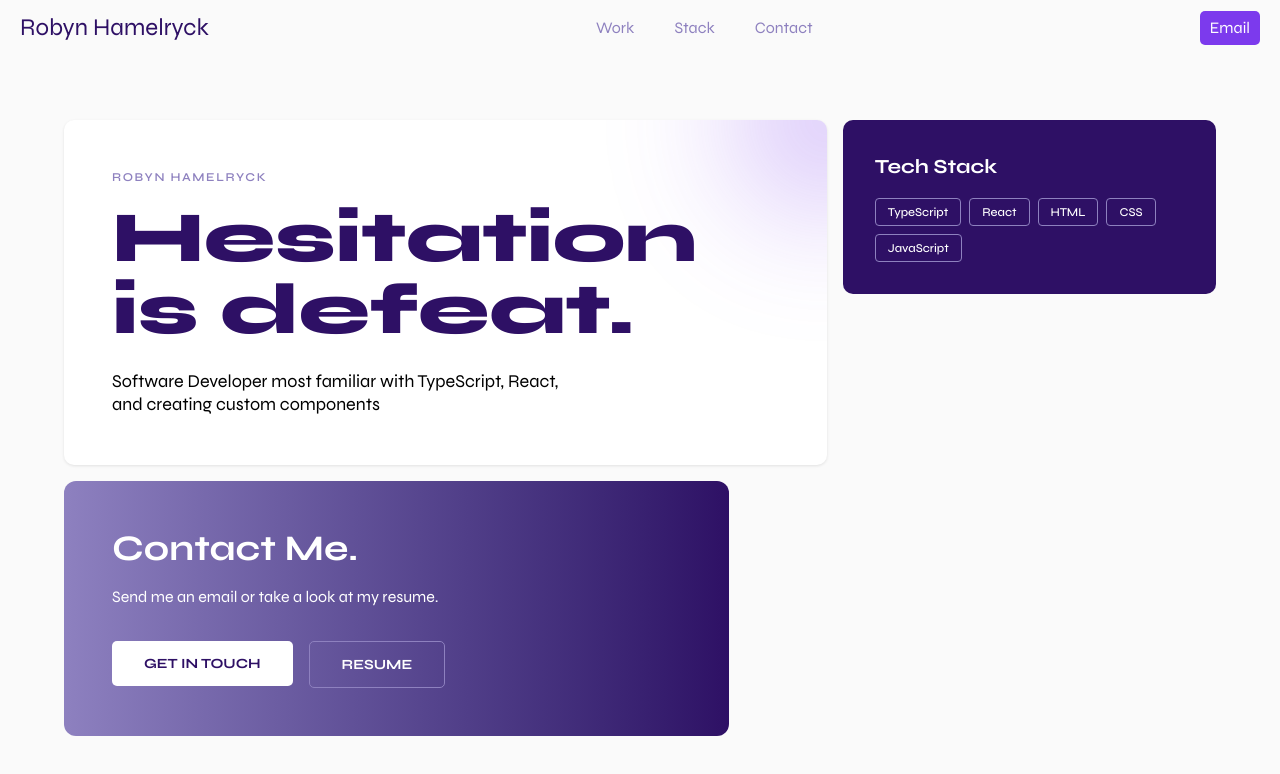
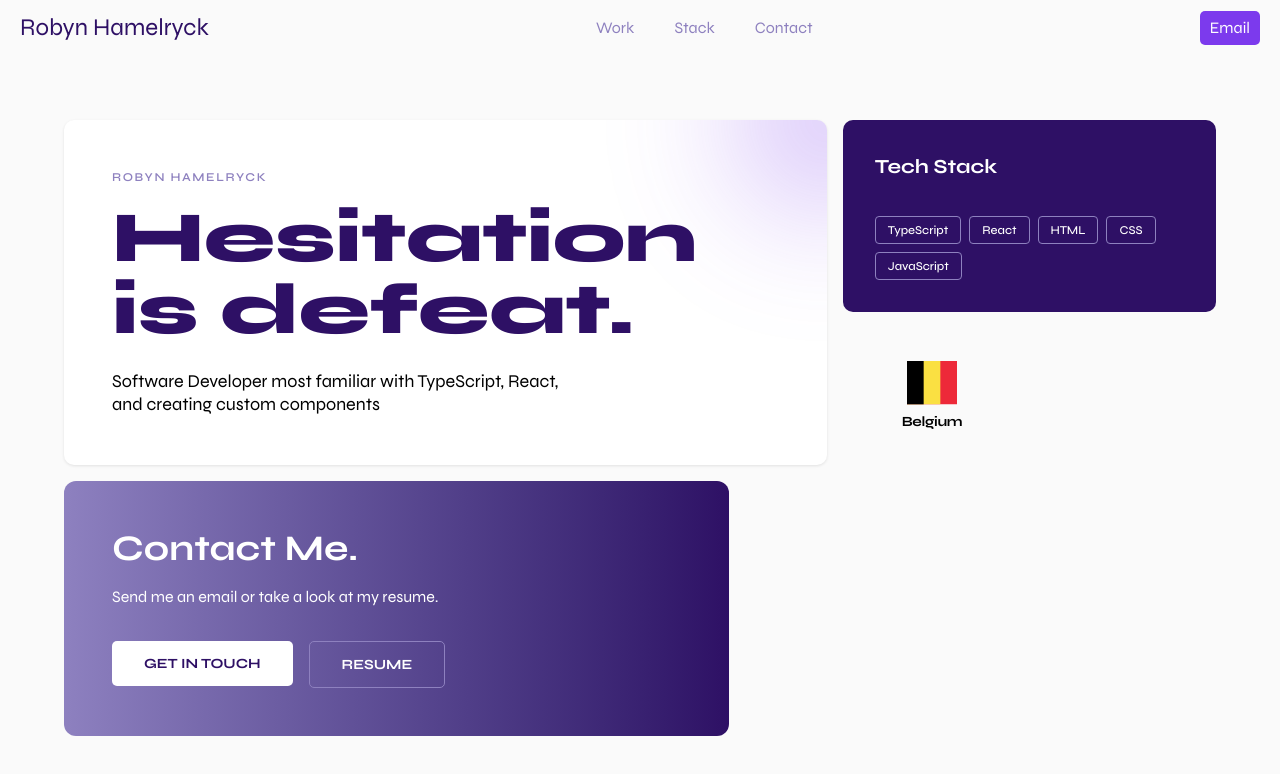
Before and after one commit to FormOfShred/portfolio, a React app: page / in a window 1280 px wide. Shown: the top 774 px of the page. Built offline with nearby package versions, Linux system fonts and the light colour scheme; the HTML template or start-up script is replaced by a standard one.

Commit message:
[COUNTRYCARD] implement CountryCard  - flag  - country

```diff
--- /dev/null
+++ b/src/components/Masonry/components/LocationCard/index.module.css
@@ -0,0 +1,34 @@
+.Card {
+  /* text-align: center; */
+
+  padding: calc(var(--spacing) * 6);
+
+  border: 1px solid color-mix(var(--purple-light) 40%, transparent);
+
+  border-radius: 10px;
+
+  display: flex;
+  flex-direction: column;
+  gap: calc(var(--spacing) * 1.5);
+  justify-content: center;
+  align-items: center;
+
+  grid-row: span 1 / span 1;
+  grid-column: span 6 / span 6;
+
+  background-color: color-mix(var(--purple-light) 20%, transparent);
+}
+
+.Country {
+  letter-spacing: -0.025em;
+  font-size: 0.875rem;
+  font-weight: 700;
+
+  color: color-mix(var(--purple-dark) 80%, black);
+}
+
+@media (width >= 64rem) {
+    .Card {
+        grid-column: span 2 / span 2;
+    }
+}
--- /dev/null
+++ b/src/components/Masonry/components/LocationCard/index.tsx
@@ -0,0 +1,25 @@
+import classNames from "classnames";
+import styles from "./index.module.css";
+
+const flag = (
+  <svg xmlns="http://www.w3.org/2000/svg" viewBox="0 0 450 390" width={50}>
+    <path fill="#ED2939" d="M0 0h450v390H0z"/>
+    <path fill="#FAE042" d="M0 0h300v390H0z"/>
+    <path d="M0 0h150v390H0z"/>
+  </svg>);
+
+const LocationCard = () => {
+
+  return (
+    <div className={styles.Card}>
+      <span>
+        {flag}
+      </span>
+      <span className={styles.Country}>
+        Belgium
+      </span>
+    </div>
+  )
+}
+
+export default LocationCard;
--- a/src/components/Masonry/index.tsx
+++ b/src/components/Masonry/index.tsx
@@ -1,5 +1,6 @@
 import ContactCard from "./components/ContactCard";
 import HeroCard from "./components/HeroCard";
+import LocationCard from "./components/LocationCard";
 import TechStackCard from "./components/TechStackCard";
 
 const Masonry = () => {
@@ -9,6 +10,7 @@ const Masonry = () => {
     >
       <HeroCard />
       <TechStackCard />
+      <LocationCard />
       <ContactCard />
     </div>
   )
```
